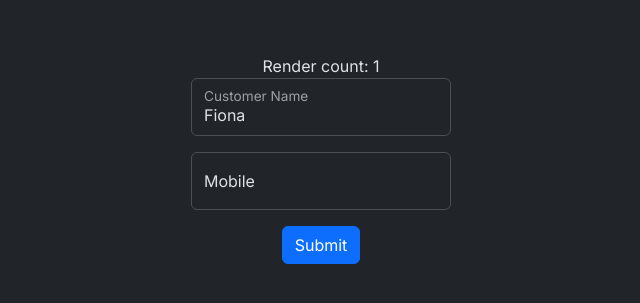
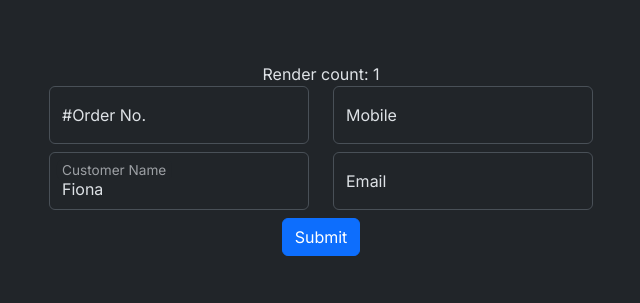
Before and after one commit to NtonBala/food-delivery-form, a React (Vite) app: page / in a window 1280 px wide. Shown: the part 241-544 px from the top of the page, without its empty margins (319-959 px from the left). Built offline with nearby package versions, Linux system fonts and the light colour scheme.

Commit message:
Add orderNumber and email controls to FoodDeliveryForm

```diff
--- a/src/FoodDeliveryForm.tsx
+++ b/src/FoodDeliveryForm.tsx
@@ -2,8 +2,10 @@ import { useForm, SubmitHandler } from 'react-hook-form';
 import { getRenderCount } from './utils/getRenderCount';
 
 type FoodDeliveryFormType = {
+  orderNumber: number;
   customerName: string;
   mobile: string;
+  email: string;
 };
 
 const RenderCount = getRenderCount();
@@ -19,14 +21,35 @@ export const FoodDeliveryForm = () => {
     <form autoComplete="off" onSubmit={handleSubmit(onSubmit)}>
       <RenderCount />
 
-      <div className="form-floating mb-3">
-        <input type="text" className="form-control" placeholder="Customer Name" {...register('customerName', { value: 'Fiona' })} />
-        <label>Customer Name</label>
+      <div className="row mb-2">
+        <div className="col">
+          <div className="form-floating">
+            <input type="text" className="form-control" placeholder="#Order No." {...register('orderNumber')} />
+            <label>#Order No.</label>
+          </div>
+        </div>
+
+        <div className="col">
+          <div className="form-floating">
+            <input type="text" className="form-control" placeholder="Mobile" {...register('mobile')} />
+            <label>Mobile</label>
+          </div>
+        </div>
       </div>
 
-      <div className="form-floating mb-3">
-        <input type="text" className="form-control" placeholder="Mobile" {...register('mobile')} />
-        <label>Mobile</label>
+      <div className="row mb-2">
+        <div className="col">
+          <div className="form-floating">
+            <input type="text" className="form-control" placeholder="Customer Name" {...register('customerName', { value: 'Fiona' })} />
+            <label>Customer Name</label>
+          </div>
+        </div>
+        <div className="col">
+          <div className="form-floating">
+            <input type="text" className="form-control" placeholder="Email" {...register('email')} />
+            <label>Email</label>
+          </div>
+        </div>
       </div>
 
       <button type="submit" className="btn btn-primary">
```
